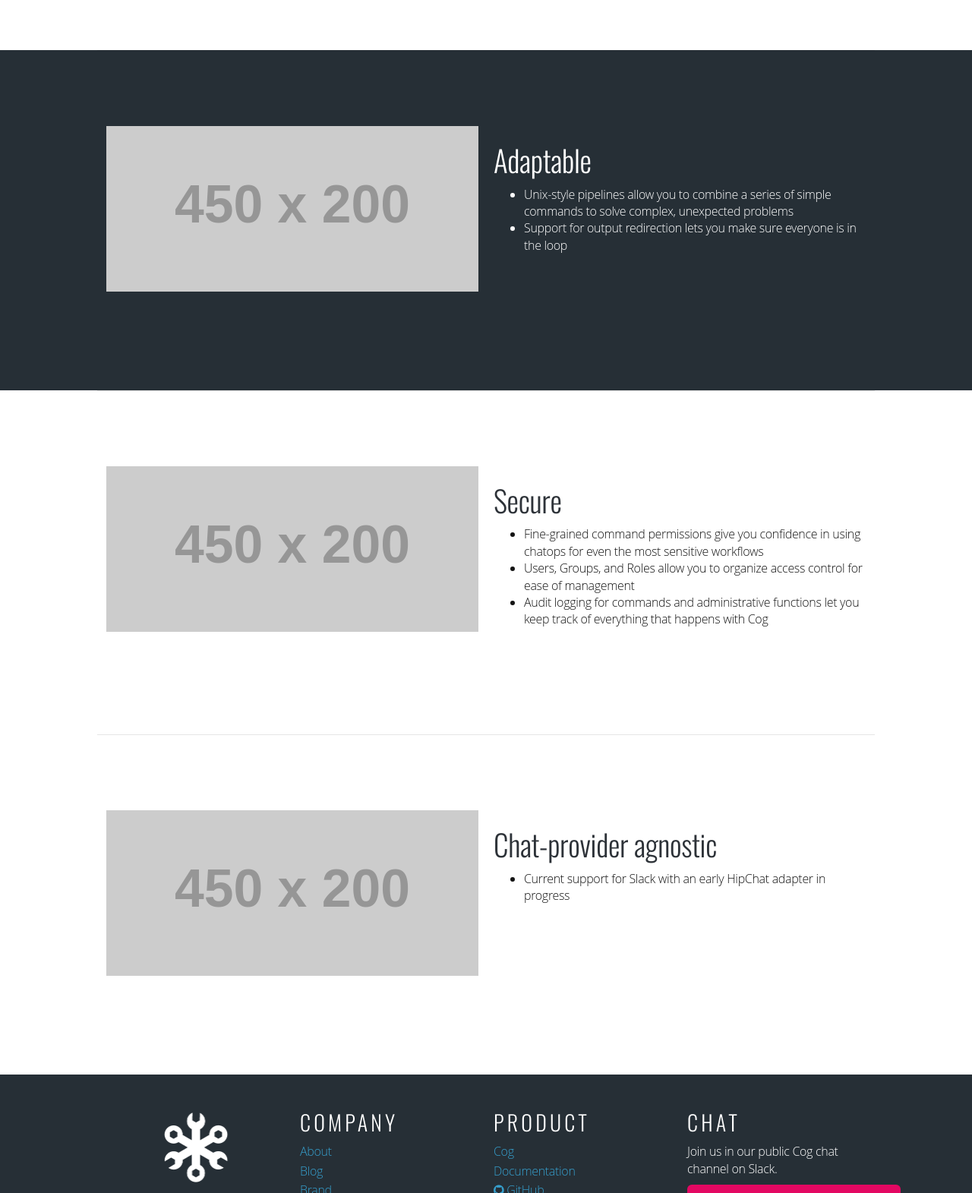
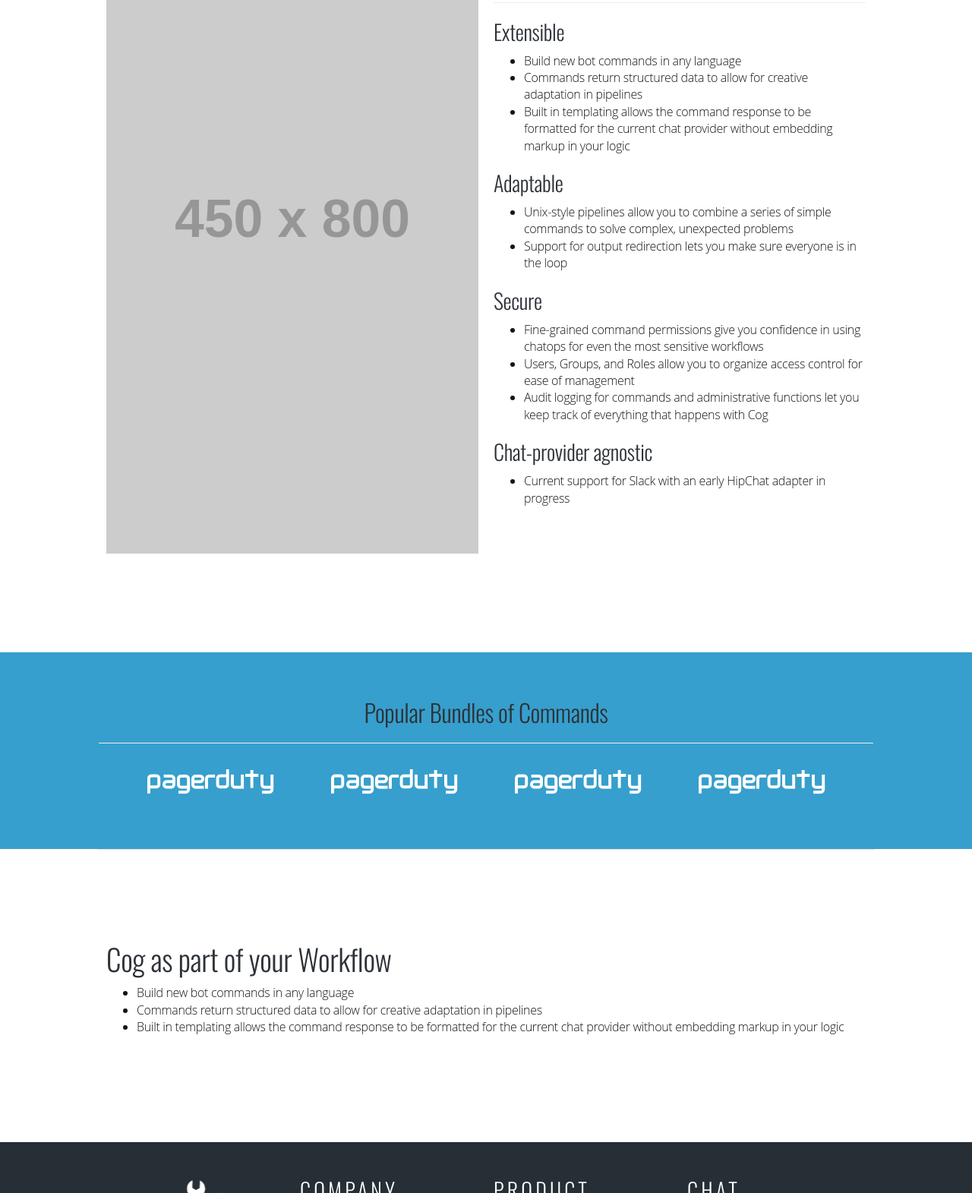
Before and after one commit to operable/operable.github.io, a plain HTML site: page cog.html in a window 1280 px wide. Shown: the part 1229-2800 px from the top of the page at 76% size. Drawn offline with nearby package versions, Linux system fonts and the light colour scheme; placeholder pictures from the web are drawn by us.

Commit message:
Updates to all pages, addition of pagerduty image + bar.

```diff
--- a/assets/css/operable.css
+++ b/assets/css/operable.css
@@ -68,8 +68,9 @@
 
 .app-navbar {
     font-family: 'Oswald', sans-serif;
-    font-weight: 200;
-    letter-spacing: .05em;
+    font-weight: 200 !important;
+    letter-spacing: .05em !important;
+    font-size: inherit;
 }
 
 a {
@@ -194,3 +195,7 @@
 .gray {
   background-color: #F4F5F6;
 }
+
+.app-ribbon {
+  background: #369FCD;
+}
--- a/cog.html
+++ b/cog.html
@@ -15,8 +15,8 @@
   <link rel="stylesheet" href="https://maxcdn.bootstrapcdn.com/font-awesome/4.5.0/css/font-awesome.min.css">
   <link href="assets/css/toolkit-startup.css" rel="stylesheet">
   <link href="assets/css/application-startup.css" rel="stylesheet">
+  <link href="assets/css/application-minimal.css" rel="stylesheet">
   <link href="assets/css/operable.css" rel="stylesheet">
-  <link href="assets/css/application-minimal.css" rel="stylesheet">
   <style>
   /* note: this is a hack for ios iframe for bootstrap themes shopify page */
   /* this chunk of css is not part of the toolkit :) */
@@ -118,13 +118,13 @@
     <div class="container">
       <div class="row pos-r">
         <div class="col-lg-12">
-          <p class="introcopy">Cog</p>
+          <p class="introcopy">Continuous<br>DevOps <!--with Cog--></p>
         </div>
         <div class="col-sm-6 text-xs-center text-sm-left">
           <p class="lead">
-            We built Cog from the ground up specifically for ChatOps. Security, extensibility, and adaptability are core to this cute chatbot.
+            We built <strong>Cog</strong> from the ground up specifically for ChatOps. Security, extensibility, and adaptability are core to this cute chatbot. <br>Bring all of your DevOps workflow into chat so you can....
           </p>
-          <div class="row">
+          <!--<div class="row">
             <div class="col-xs-6">
               <div class="statcard">
                 <h1 class="statcard-number block-title">Unix</h1>
@@ -137,10 +137,10 @@
                 <span class="statcard-desc">Client agnostic</span>
               </div>
             </div>
-          </div>
+          </div>-->
           <div class="row">
-            <div class="col-sm-6 text-xs-center text-sm-left m-t">
-              <a href="http://docs.operable.io/docs/installation"><button class="btn btn-lg btn-primary btn-block">Get Cog</button></a>
+            <div class="col-sm-7 text-xs-center text-sm-left m-t">
+<a href="http://docs.operable.io/docs/installation"><button class="btn btn-primary btn-lg">Get Cog</button></a><a href="cog.html"><button class="btn btn-default btn-lg">More Information</button></a>
             </div>
           </div>
         </div>
@@ -152,15 +152,75 @@
   </div>
   <!-- COG INTRODUCTION -->
 
-<!-- COG EXTENSIBILITY -->
+  <!-- COG FEATURES -->
   <div class="block block-bordered-lg">
     <div class="container">
       <div class="row m-b-md">
         <div class="col-lg-6">
-          <img class="badges" src="http://placehold.it/450x200">
+          <img class="badges" src="http://placehold.it/450x800">
         </div>
         <div class="col-lg-6">
-          <h1>Extensible</h1>
+          <h1>Built for getting work done.</h1>
+          <h4 class="text-info"> Lorem ipsum dolor sit amet, consectetur adipisicing elit, sed do eiusmod tempor incididunt ut labore et dolore magna aliqua.</h4>
+          <hr>
+          <h3>Extensible</h3>
+          <p>
+            <ul>
+              <li>Build new bot commands in any language</li>
+              <li>Commands return structured data to allow for creative adaptation in pipelines</li>
+              <li>Built in templating allows the command response to be formatted for the current chat provider without embedding markup in your logic</li>
+            </ul>
+          </p>
+          <h3>Adaptable</h3>
+          <p>
+            <ul>
+              <li>Unix-style pipelines allow you to combine a series of simple commands to solve complex, unexpected problems</li>
+              <li>Support for output redirection lets you make sure everyone is in the loop</li>
+            </ul>
+
+          </p>
+          <h3>Secure</h3>
+          <p>
+            <ul>
+              <li>Fine-grained command permissions give you confidence in using chatops for even the most sensitive workflows</li>
+              <li>Users, Groups, and Roles allow you to organize access control for ease of management</li>
+              <li>Audit logging for commands and administrative functions let you keep track of everything that happens with Cog</li>
+            </ul>
+
+          </p>
+          <h3>Chat-provider agnostic</h3>
+          <p>
+            <ul>
+              <li>Current support for Slack with an early HipChat adapter in progress</li>
+            </ul>
+
+          </p>
+        </div>
+      </div>
+    </div>
+  </div>
+  <!-- COG FEATURES -->
+
+  <!-- BUNDLES -->
+  <div class="block app-ribbon p-y-lg">
+  <div class="container text-center">
+    <h2 class="m-t-0">Popular Bundles of Commands</h2>
+    <hr>
+    <a href="https://github.com/cogcmd/pagerduty"><img src="assets/img/pagerduty_sm.png"></a>
+    <a href="https://github.com/cogcmd/pagerduty"><img src="assets/img/pagerduty_sm.png"></a>
+    <a href="https://github.com/cogcmd/pagerduty"><img src="assets/img/pagerduty_sm.png"></a>
+    <a href="https://github.com/cogcmd/pagerduty"><img src="assets/img/pagerduty_sm.png"></a>
+  </div>
+</div>
+<!-- BUNDLES -->
+
+
+  <!-- YOUR WORKFLOW -->
+  <div class="block block-bordered-lg">
+    <div class="container">
+      <div class="row m-b-md">
+        <div class="col-lg-12">
+          <h1>Cog as part of your Workflow</h1>
           <p>
             <ul>
               <li>Build new bot commands in any language</li>
@@ -170,67 +230,9 @@
           </div>
         </div>
       </div>
-<!-- COG EXTENSIBILITY -->
+<!-- YOUR WORKFLOW -->
 
-<!-- COG ADAPTABILITY -->
-      <div class="block block-bordered-lg app-code-block block-inverse">
-        <div class="container">
-          <div class="row m-b-md">
-            <div class="col-lg-6">
-              <img class="badges" src="http://placehold.it/450x200">
-            </div>
-            <div class="col-lg-6">
-              <h1>Adaptable</h1>
-              <p>
-                <ul>
-                  <li>Unix-style pipelines allow you to combine a series of simple commands to solve complex, unexpected problems</li>
-                  <li>Support for output redirection lets you make sure everyone is in the loop</li>
-                </p>
-                </div>
-              </div>
-            </div>
-          </div>
-<!-- COG ADAPTABILITY -->
 
-<!-- COG EXTENSIBILITY -->
-          <div class="block block-bordered-lg">
-            <div class="container">
-              <div class="row m-b-md">
-                <div class="col-lg-6">
-                  <img class="badges" src="http://placehold.it/450x200">
-                </div>
-                <div class="col-lg-6">
-                  <h1>Secure</h1>
-                  <p>
-                    <ul>
-                      <li>Fine-grained command permissions give you confidence in using chatops for even the most sensitive workflows</li>
-                      <li>Users, Groups, and Roles allow you to organize access control for ease of management</li>
-                      <li>Audit logging for commands and administrative functions let you keep track of everything that happens with Cog</li>
-                    </p>
-                    </div>
-                  </div>
-                </div>
-              </div>
-<!-- COG EXTENSIBILITY -->
-
-<!-- COG EXTENSIBILITY -->
-              <div class="block block-bordered-lg">
-                <div class="container">
-                  <div class="row m-b-md">
-                    <div class="col-lg-6">
-                      <img class="badges" src="http://placehold.it/450x200">
-                    </div>
-                    <div class="col-lg-6">
-                      <h1>Chat-provider agnostic</h1>
-                      <p>
-                        <ul>
-                          <li>Current support for Slack with an early HipChat adapter in progress</li>
-                        </p>
-                        </div>
-                      </div>
-                    </div>
-                  </div>
-<!-- COG EXTENSIBILITY -->
 
 <!-- FOOTER -->
             <div class="block block-inverse app-footer">
```
Also changed, not shown: index.html (+1 -1 lines), assets/img/pagerduty_sm.png (added). Lines whose indentation alone changed are shown as unchanged.
